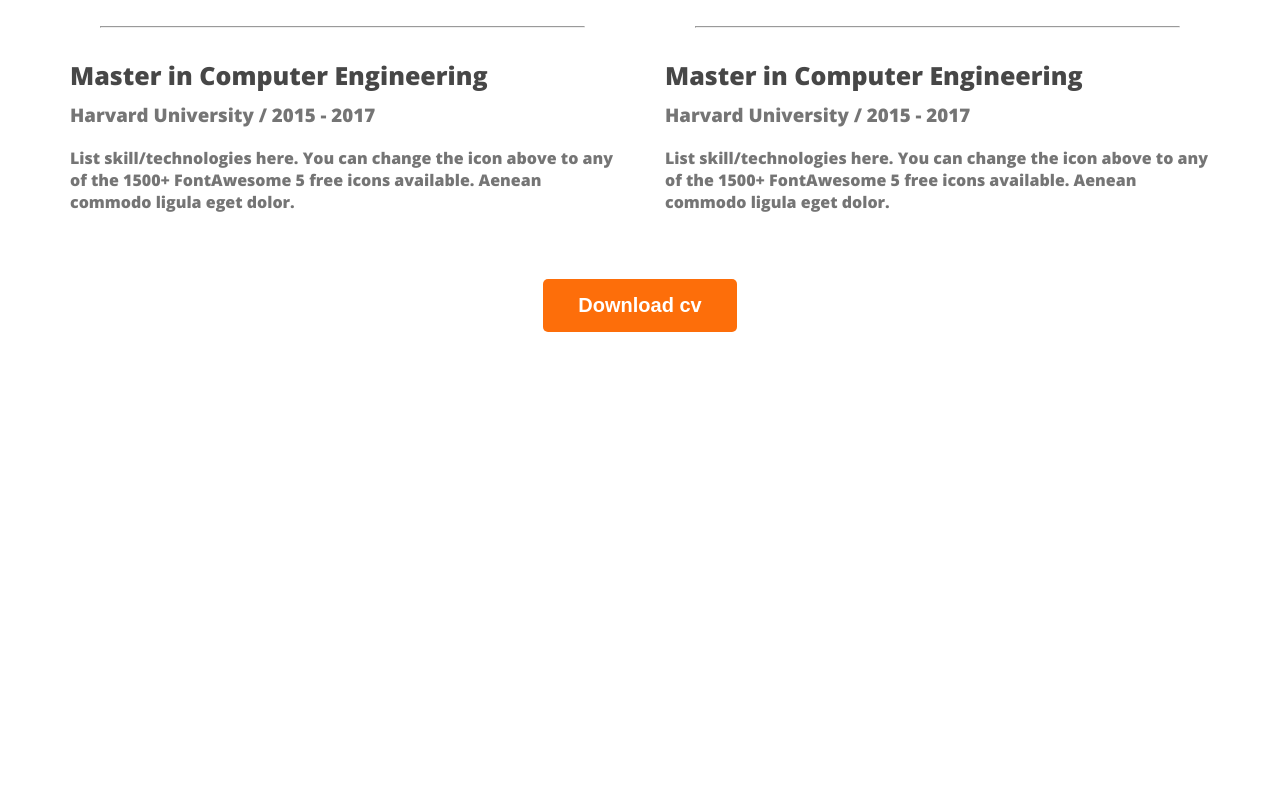
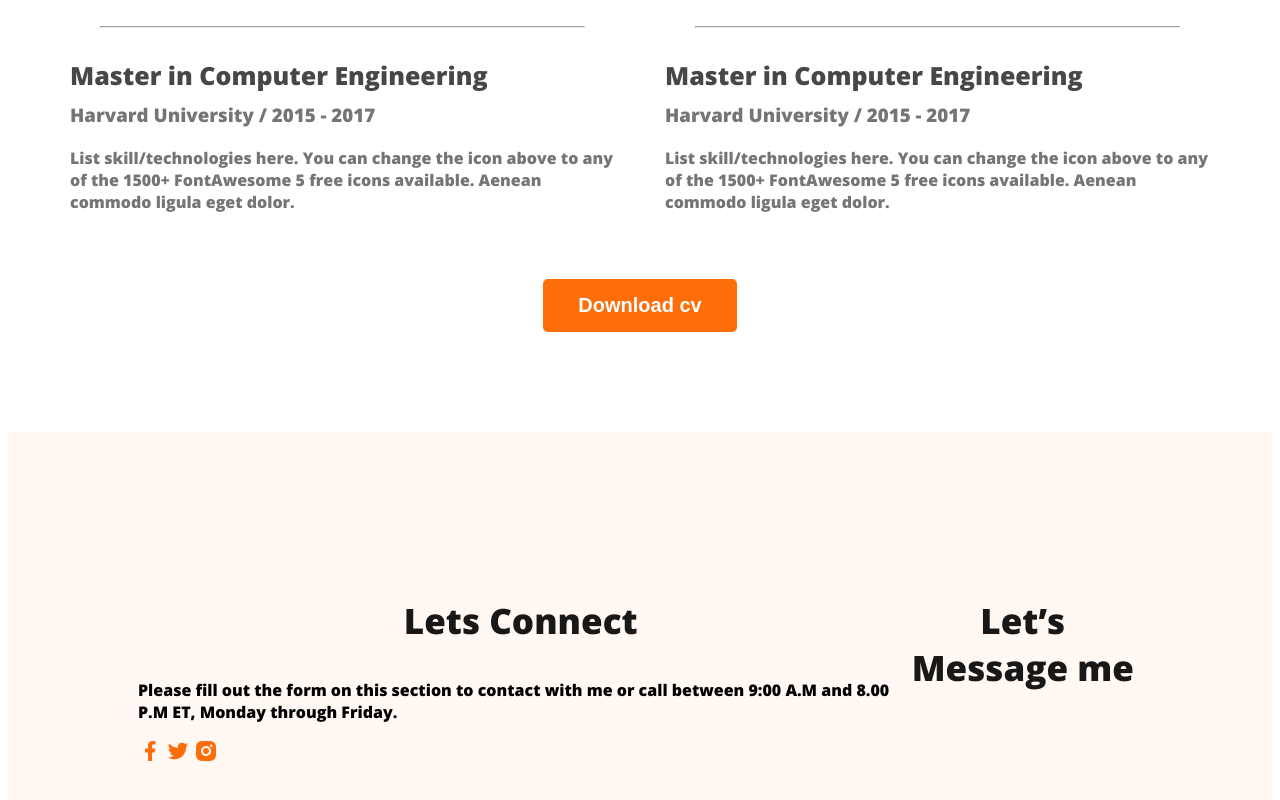
Before and after one commit to khaledsaifulla05/webdeveloper-portfolio, a plain HTML site: page index.html in a window 1280 px wide. Shown: the part 2884-3684 px from the top of the page. Before the commit the page ends 3224 px from the top, so only its background shows below. Drawn offline with nearby package versions, Linux system fonts and the light colour scheme.

Commit message:
added social links

```diff
--- a/index.html
+++ b/index.html
@@ -156,7 +156,20 @@
             </div>
         </section>
     </main>
-    <footer></footer>
+    <footer>
+        <div class="footer-item">
+            <h3 class="section-tittle">Lets Connect</h3>
+            <p class="scetion-description">Please fill out the form on this section to contact with me or call between 9:00 A.M and 8.00 P.M ET, Monday through Friday.</p>
+            <div class="social-links">
+                <a href=""><img src="images/icons/facebook.png" alt=""></a>
+                <a href=""><img src="images/icons/twitter.png" alt=""></a>
+                <a href=""><img src="images/icons/insta.png" alt=""></a>
+            </div>
+        </div>
+        <div class="footer-item">
+            <h3 class="section-tittle">Let’s Message me</h3>
+        </div>
+    </footer>
 </body>
 
 </html>
--- a/styles/portfolio.css
+++ b/styles/portfolio.css
@@ -181,3 +181,10 @@ main section {
     text-align: center;
     margin-top: 50px;
 }
+/* footer styles */
+footer{
+    display: flex;
+    background: #FFF8F3;
+    margin-top: 100px;
+    padding: 130px;
+}
```
